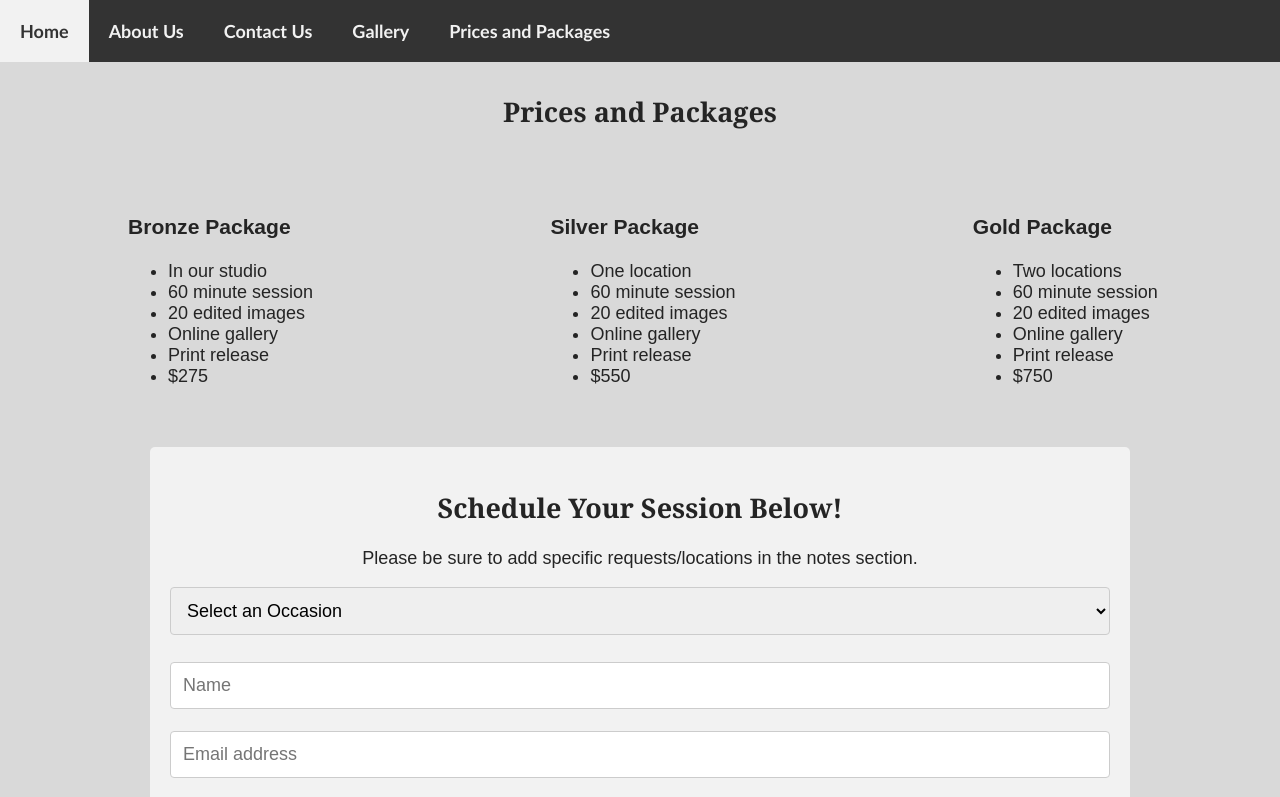
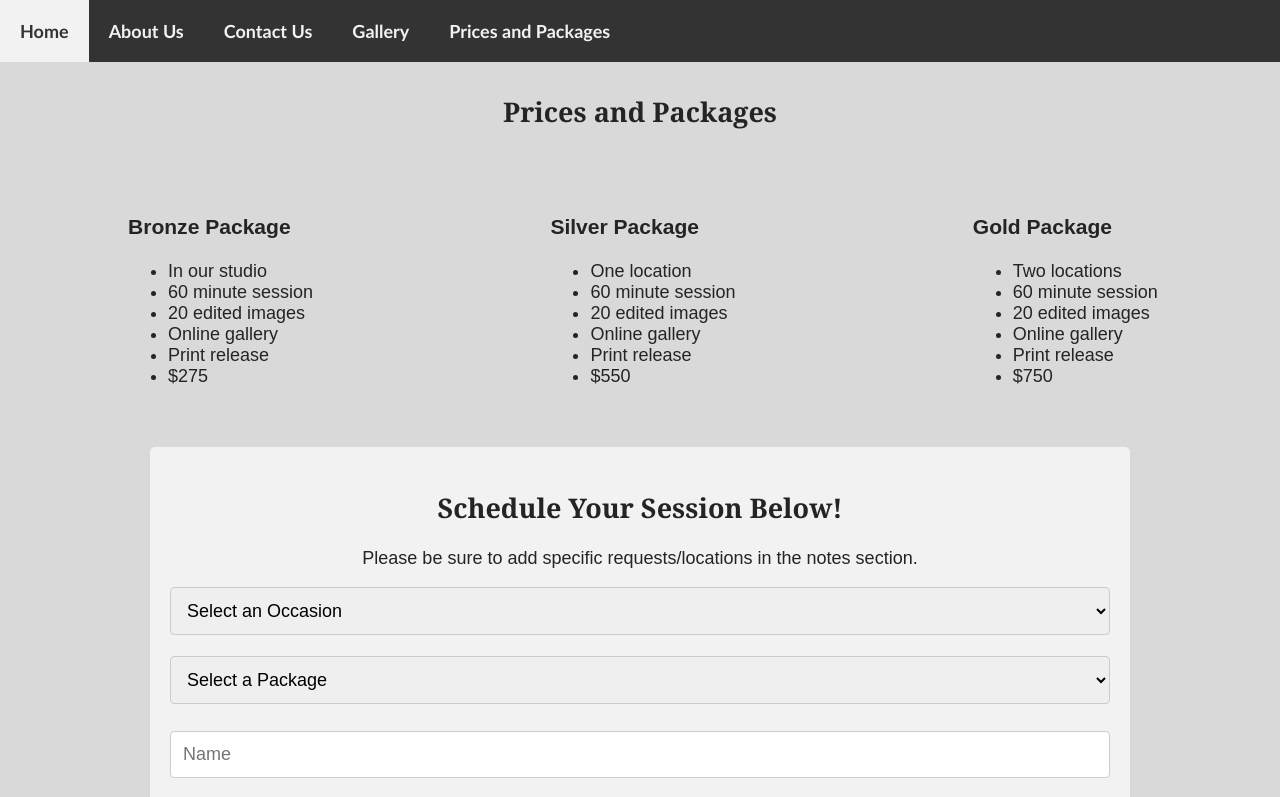
Before and after one commit to bmccarn/bmccarn.github.io, a plain HTML site: page itis3135/project/prices_packages.html in a window 1280 px wide. Shown: the top 797 px of the page. Drawn offline with nearby package versions, Linux system fonts and the light colour scheme.

Commit message:
Update prices_packages.html

```diff
--- a/itis3135/project/prices_packages.html
+++ b/itis3135/project/prices_packages.html
@@ -84,6 +84,13 @@
                     <option value="other">Other</option>
                 </select>
                 <br><br>
+                <select name="package" id="package">
+                    <option value="" disabled selected>Select a Package</option>
+                    <option value="gold">Gold Package</option>
+                    <option value="silver">Silver Package</option>
+                    <option value="bronze">Bronze Package</option>
+                </select>
+                <br><br>
                 <input type="text" placeholder="Name" name="name" required>
                 <input type="text" placeholder="Email address" name="mail" required>
                 <input type="text" placeholder="Select a date" id="datepicker">
```
